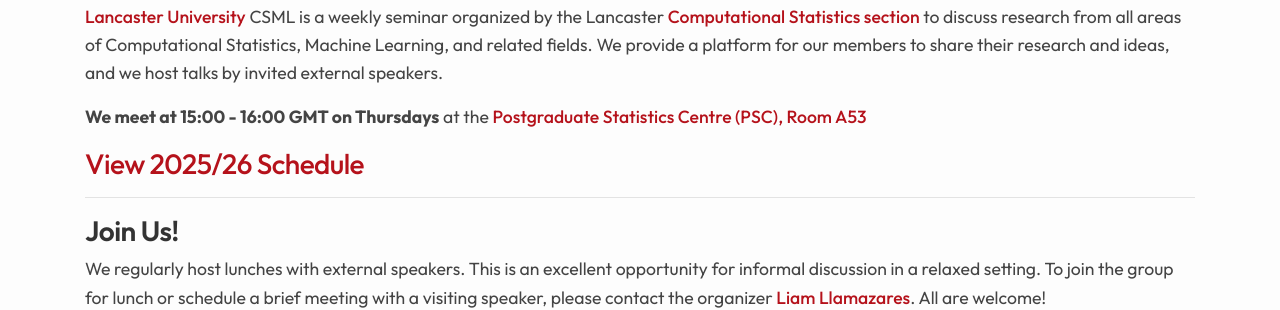
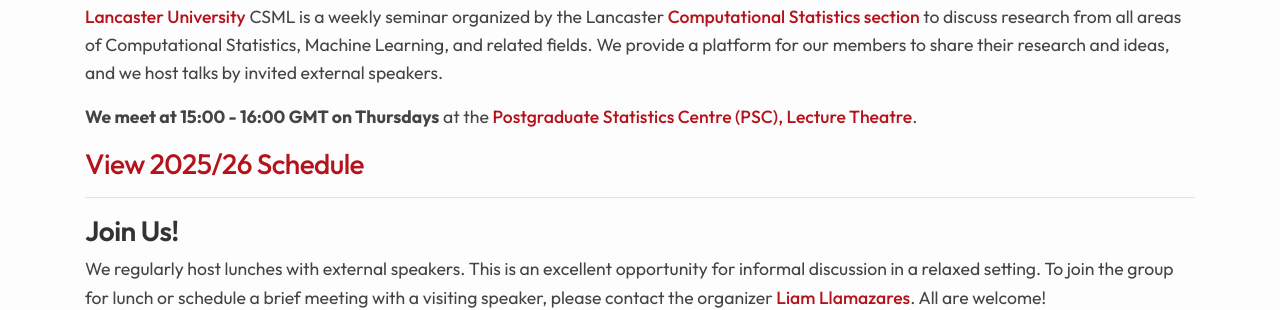
Before and after one commit to LU-CSML/lu-csml.github.io, a Jekyll site: the page built from index.md, in a window 1280 px wide and 1042 px high. Shown: the part 366-676 px from the top of the window. Built offline with Jekyll 4.4.1, drawn with Linux system fonts in a browser that asks for light colours.

Commit message:
Update venue to PSC LT

```diff
--- a/index.md
+++ b/index.md
@@ -13,8 +13,8 @@
 
 [Lancaster University](https://www.lancaster.ac.uk) CSML is a weekly seminar organized by the Lancaster [Computational Statistics section](https://www.lancaster.ac.uk/maths/research/statistics/bayesian-and-computational-statistics/) to discuss research from all areas of Computational Statistics, Machine Learning, and related fields. We provide a platform for our members to share their research and ideas, and we host talks by invited external speakers.
 
-**We meet at 15:00 - 16:00 GMT on Thursdays** at the <a href="https://link.mazemap.com/oVhqnNX7" target="_blank">Postgraduate Statistics Centre (PSC), Room A53</a>
-<!-- <a href="https://use.mazemap.com/#v=1&center=-2.784180,54.008594&zoom=18&campusid=341&zlevel=1&sharepoitype=poi&sharepoi=1002612354" target="_blank">Postgraduate Statistics Centre (PSC), Lecture Theatre</a>. -->
+**We meet at 15:00 - 16:00 GMT on Thursdays** at the <a href="https://use.mazemap.com/#v=1&center=-2.784180,54.008594&zoom=18&campusid=341&zlevel=1&sharepoitype=poi&sharepoi=1002612354" target="_blank">Postgraduate Statistics Centre (PSC), Lecture Theatre</a>.
+<!-- <a href="https://link.mazemap.com/oVhqnNX7" target="_blank">Postgraduate Statistics Centre (PSC), Room A53</a> -->
 
 {% assign current_year = "now" | date: "%Y" | plus: 0 %}
 {% assign current_month = "now" | date: "%m" | plus: 0 %}
```
